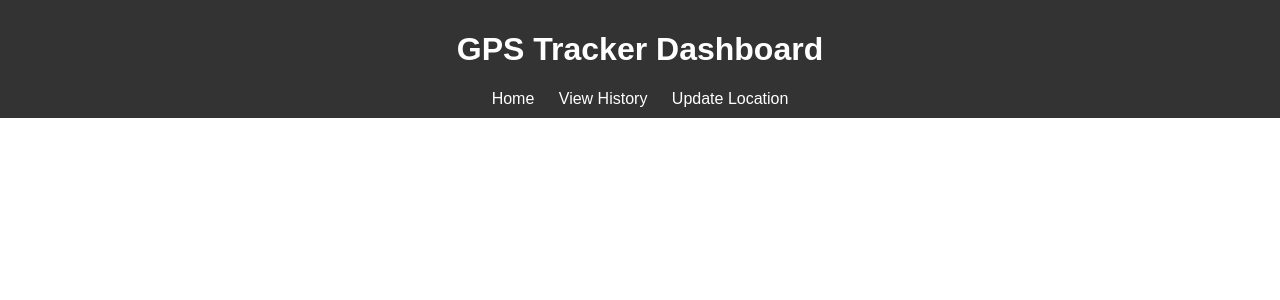
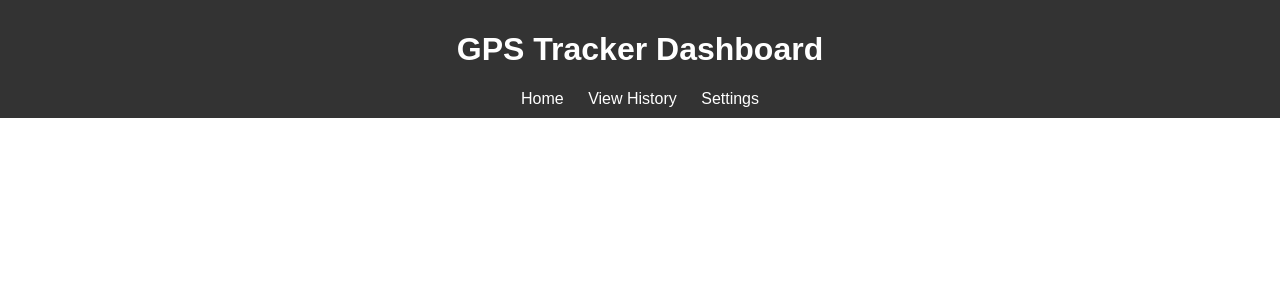
Before and after one commit to Henog123/buoy, a Flask app: page /settings in a window 1280 px wide. Shown: the top 300 px of the page. Run offline with Flask 3, Linux system fonts and the light colour scheme; data that the repository does not hold is empty.

Commit message:
Update settings.html

```diff
--- a/templates/settings.html
+++ b/templates/settings.html
@@ -71,7 +71,7 @@
         <div id="nav">
             <a href="/">Home</a>
             <a href="/history/1">View History</a>
-            <a href="/update_location">Update Location</a>
+            <a href="/settings">Settings</a>
         </div>
     </div>
 
```
